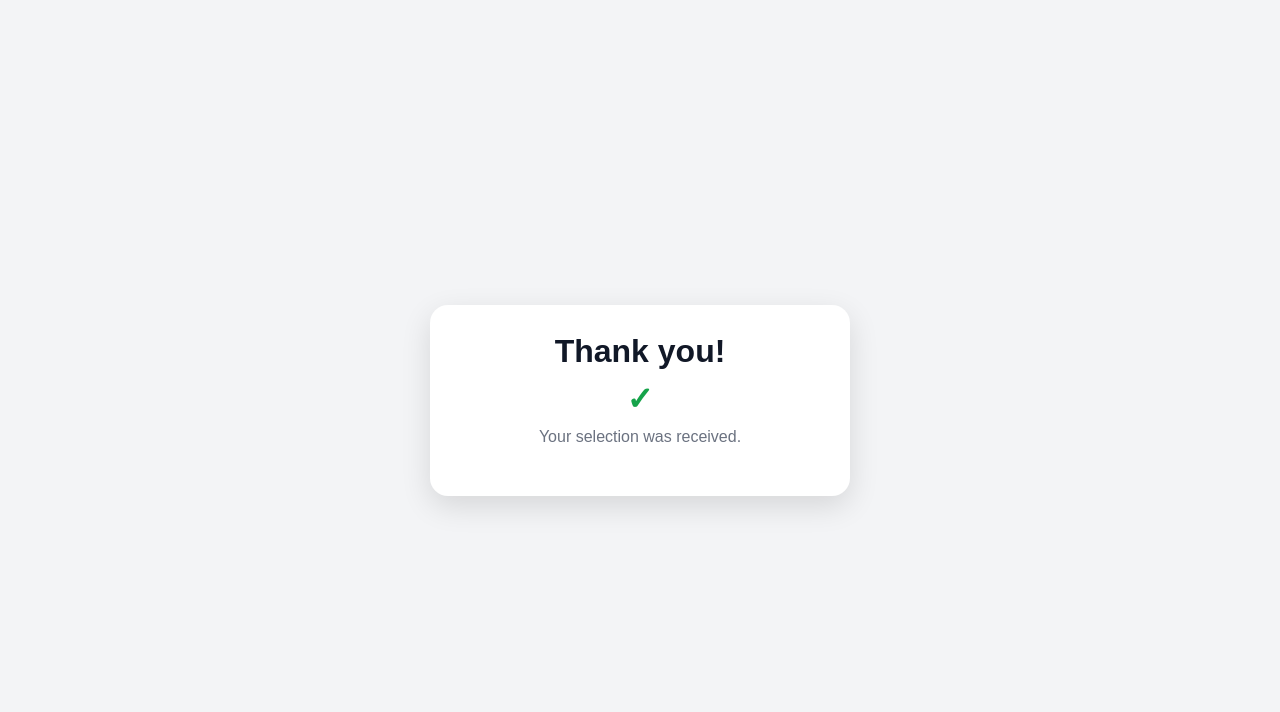
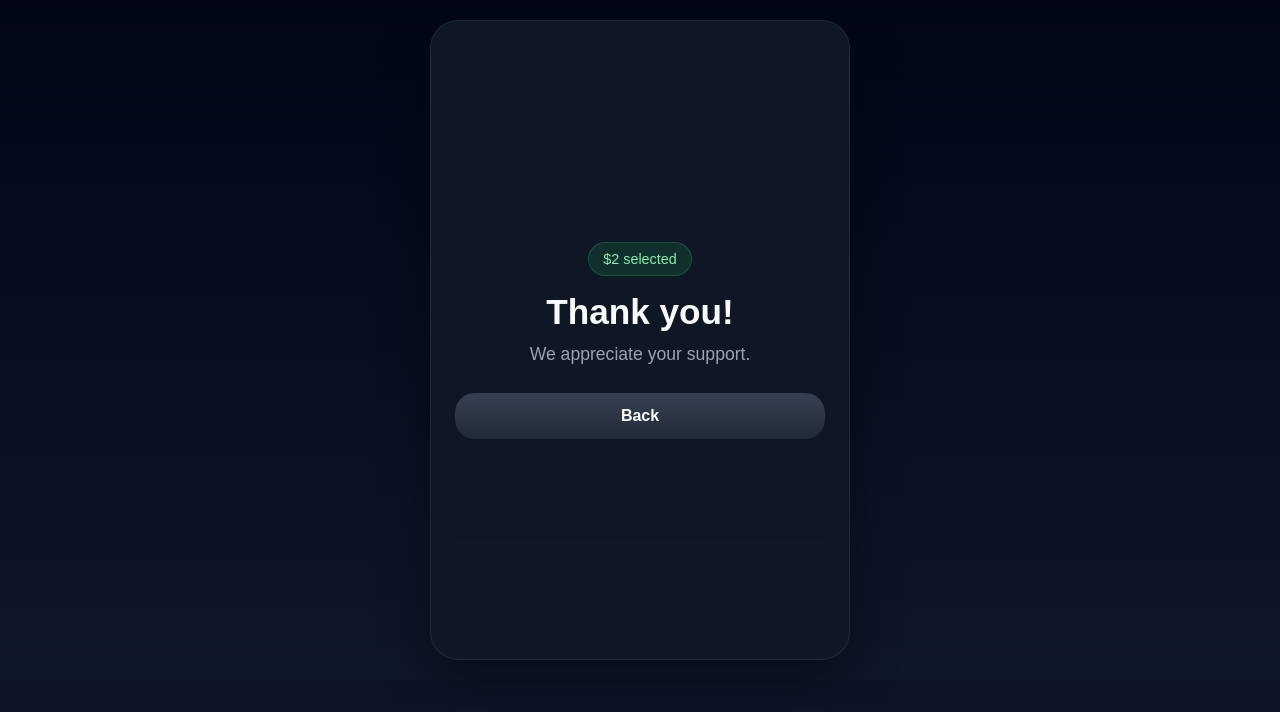
Before and after one commit to Wazzduh/Tip-screen, a plain HTML site: page index.html in a window 1280 px wide. Both pictures are taken after a click on the button "$2". Drawn offline with Linux system fonts and the light colour scheme.

Commit message:
Refactor HTML structure and update styles
Updated viewport and theme color meta tags, modified styles for body and app elements, and improved button styles. Enhanced functionality for tip selection and app installation.

```diff
--- a/index.html
+++ b/index.html
@@ -2,99 +2,181 @@
 <html lang="en">
 <head>
   <meta charset="UTF-8" />
-  <meta name="viewport" content="width=device-width, initial-scale=1.0" />
-  <meta name="theme-color" content="#2563eb" />
+  <meta name="viewport" content="width=device-width, initial-scale=1.0, viewport-fit=cover" />
+  <meta name="theme-color" content="#111827" />
   <title>Tip App</title>
   <link rel="manifest" href="manifest.json" />
   <style>
+    :root {
+      --bg: #0f172a;
+      --card: #111827;
+      --card-2: #1f2937;
+      --text: #f9fafb;
+      --muted: #9ca3af;
+      --accent: #22c55e;
+      --accent-press: #16a34a;
+      --border: rgba(255,255,255,0.08);
+    }
+
     * { box-sizing: border-box; }
+
+    html, body {
+      margin: 0;
+      min-height: 100%;
+      font-family: Arial, sans-serif;
+      background: linear-gradient(180deg, #020617 0%, #0f172a 100%);
+      color: var(--text);
+    }
+
     body {
-      margin: 0;
-      min-height: 100vh;
       display: flex;
       align-items: center;
       justify-content: center;
-      font-family: Arial, sans-serif;
-      background: #f3f4f6;
-      color: #111827;
+      padding: 20px;
     }
-    .card {
-      width: min(92vw, 420px);
-      background: #ffffff;
-      border-radius: 18px;
-      padding: 28px;
-      box-shadow: 0 10px 30px rgba(0, 0, 0, 0.12);
+
+    .app {
+      width: 100%;
+      max-width: 420px;
+      min-height: 80vh;
+      background: rgba(17,24,39,0.92);
+      border: 1px solid var(--border);
+      border-radius: 28px;
+      box-shadow: 0 20px 50px rgba(0,0,0,0.45);
+      padding: 24px;
+      display: flex;
+      flex-direction: column;
+      justify-content: center;
       text-align: center;
+      backdrop-filter: blur(8px);
     }
+
     h1 {
-      margin: 0 0 10px;
+      margin: 0 0 8px;
       font-size: 2rem;
+      line-height: 1.1;
     }
+
     p {
-      margin: 0 0 22px;
-      color: #4b5563;
+      margin: 0 0 24px;
+      color: var(--muted);
       font-size: 1rem;
     }
-    .buttons {
+
+    .button-grid {
       display: grid;
       grid-template-columns: 1fr 1fr;
-      gap: 12px;
+      gap: 14px;
+      margin-bottom: 18px;
     }
+
     button {
       border: none;
-      border-radius: 12px;
-      padding: 16px;
+      border-radius: 20px;
+      padding: 22px 16px;
+      font-size: 1.4rem;
+      font-weight: bold;
+      cursor: pointer;
+      color: white;
+      background: linear-gradient(180deg, var(--accent), #15803d);
+      box-shadow: 0 10px 20px rgba(34,197,94,0.25);
+      transition: transform 0.12s ease, opacity 0.12s ease, background 0.12s ease;
+    }
+
+    button:active {
+      transform: scale(0.98);
+      background: var(--accent-press);
+    }
+
+    .secondary {
+      width: 100%;
+      margin-top: 6px;
+      background: linear-gradient(180deg, #374151, #1f2937);
+      box-shadow: none;
       font-size: 1rem;
-      font-weight: bold;
-      background: #2563eb;
-      color: white;
-      cursor: pointer;
-      transition: transform 0.12s ease, opacity 0.12s ease;
+      padding: 14px 16px;
     }
-    button:hover { opacity: 0.95; }
-    button:active { transform: scale(0.98); }
-    .secondary { background: #6b7280; }
-    .thank-you {
-      font-size: 2rem;
-      font-weight: bold;
-      color: #16a34a;
-      margin-top: 8px;
+
+    .hidden { display: none; }
+
+    .thanks h2 {
+      font-size: 2.2rem;
+      margin: 0 0 12px;
     }
-    .subtext {
-      margin-top: 10px;
-      color: #6b7280;
+
+    .thanks p {
+      font-size: 1.1rem;
+      margin-bottom: 22px;
+    }
+
+    .badge {
+      display: inline-block;
+      margin-bottom: 16px;
+      padding: 8px 14px;
+      border-radius: 999px;
+      background: rgba(34,197,94,0.15);
+      color: #86efac;
+      font-size: 0.9rem;
+      border: 1px solid rgba(34,197,94,0.25);
     }
   </style>
 </head>
 <body>
-  <main class="card" id="app">
-    <h1>Leave a Tip</h1>
-    <p>Choose an option below.</p>
-    <div class="buttons">
-      <button data-tip="$2">$2</button>
-      <button data-tip="$5">$5</button>
-      <button data-tip="$10">$10</button>
-      <button class="secondary" data-tip="No Tip">No Tip</button>
+  <main class="app" id="app">
+    <div id="tip-screen">
+      <div class="badge">Tap to leave a tip</div>
+      <h1>Choose a Tip</h1>
+      <p>Select an amount below.</p>
+
+      <div class="button-grid">
+        <button onclick="showThanks('$2')">$2</button>
+        <button onclick="showThanks('$5')">$5</button>
+        <button onclick="showThanks('$10')">$10</button>
+        <button onclick="showThanks('$20')">$20</button>
+      </div>
+
+      <button id="installBtn" class="secondary hidden">Install App</button>
+    </div>
+
+    <div id="thank-you-screen" class="thanks hidden">
+      <div class="badge" id="tipBadge">Tip selected</div>
+      <h2>Thank you!</h2>
+      <p>We appreciate your support.</p>
+      <button class="secondary" onclick="goBack()">Back</button>
     </div>
   </main>
 
   <script>
-    const app = document.getElementById('app');
+    let deferredPrompt = null;
 
-    app.addEventListener('click', (event) => {
-      const button = event.target.closest('button[data-tip]');
-      if (!button) return;
+    function showThanks(amount) {
+      document.getElementById('tip-screen').classList.add('hidden');
+      document.getElementById('thank-you-screen').classList.remove('hidden');
+      document.getElementById('tipBadge').textContent = amount + ' selected';
+    }
 
-      app.innerHTML = `
-        <h1>Thank you!</h1>
-        <div class="thank-you">✓</div>
-        <p class="subtext">Your selection was received.</p>
-      `;
+    function goBack() {
+      document.getElementById('thank-you-screen').classList.add('hidden');
+      document.getElementById('tip-screen').classList.remove('hidden');
+    }
+
+    window.addEventListener('beforeinstallprompt', (event) => {
+      event.preventDefault();
+      deferredPrompt = event;
+      document.getElementById('installBtn').classList.remove('hidden');
+    });
+
+    document.getElementById('installBtn').addEventListener('click', async () => {
+      if (!deferredPrompt) return;
+      deferredPrompt.prompt();
+      await deferredPrompt.userChoice;
+      deferredPrompt = null;
+      document.getElementById('installBtn').classList.add('hidden');
     });
 
     if ('serviceWorker' in navigator) {
       window.addEventListener('load', () => {
-        navigator.serviceWorker.register('./service-worker.js').catch(() => {});
+        navigator.serviceWorker.register('service-worker.js');
       });
     }
   </script>
```
